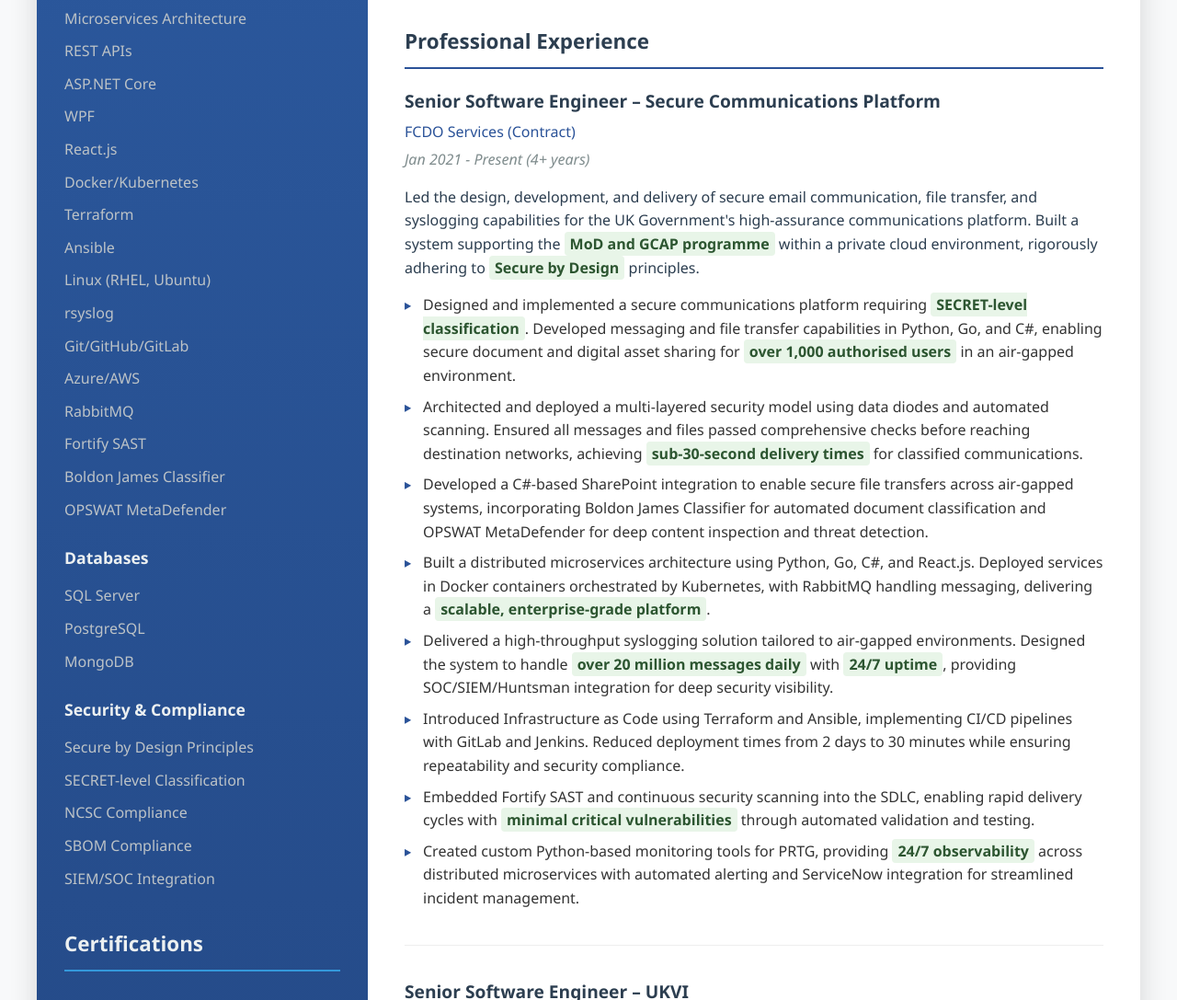
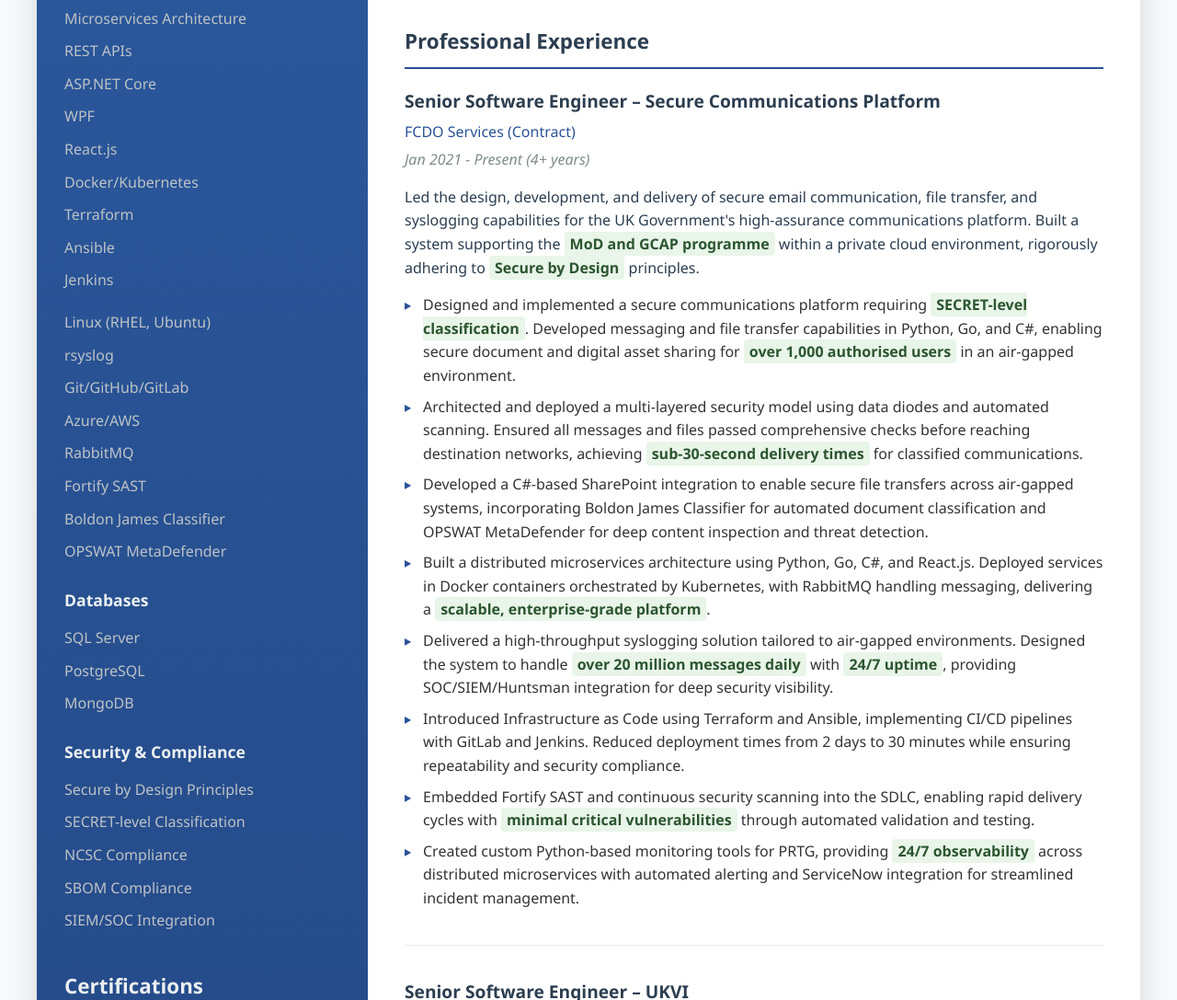
Before and after one commit to kanteti/cv-website, a plain HTML site: page index.html in a window 1280 px wide. Shown: the part 741-1828 px from the top of the page at 92% size. Drawn offline with Linux system fonts and the light colour scheme.

Commit message:
Update index.html

```diff
--- a/index.html
+++ b/index.html
@@ -332,6 +332,7 @@
                             <li>Docker/Kubernetes</li>
                             <li>Terraform</li>
                             <li>Ansible</li>
+                            <li>Jenkins<li>
                             <li>Linux (RHEL, Ubuntu)</li>
                             <li>rsyslog</li>
                             <li>Git/GitHub/GitLab</li>
```
